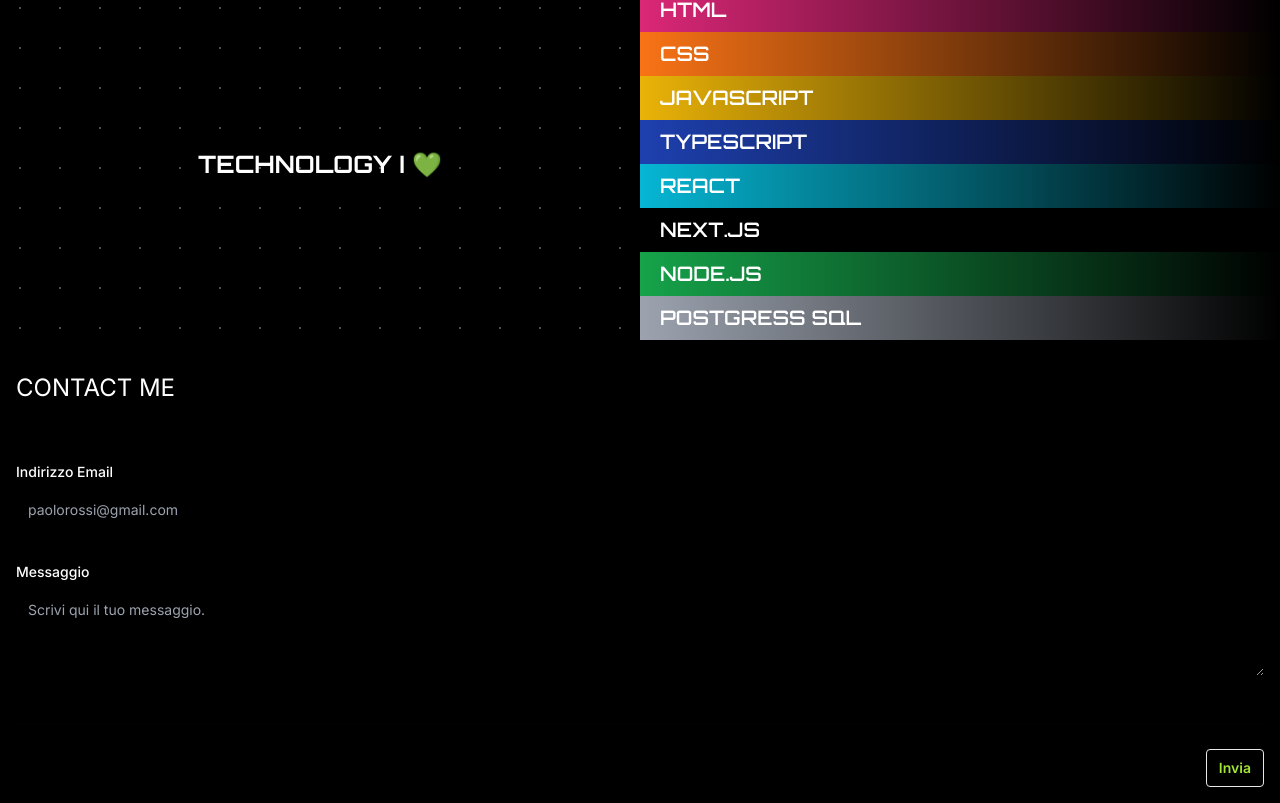
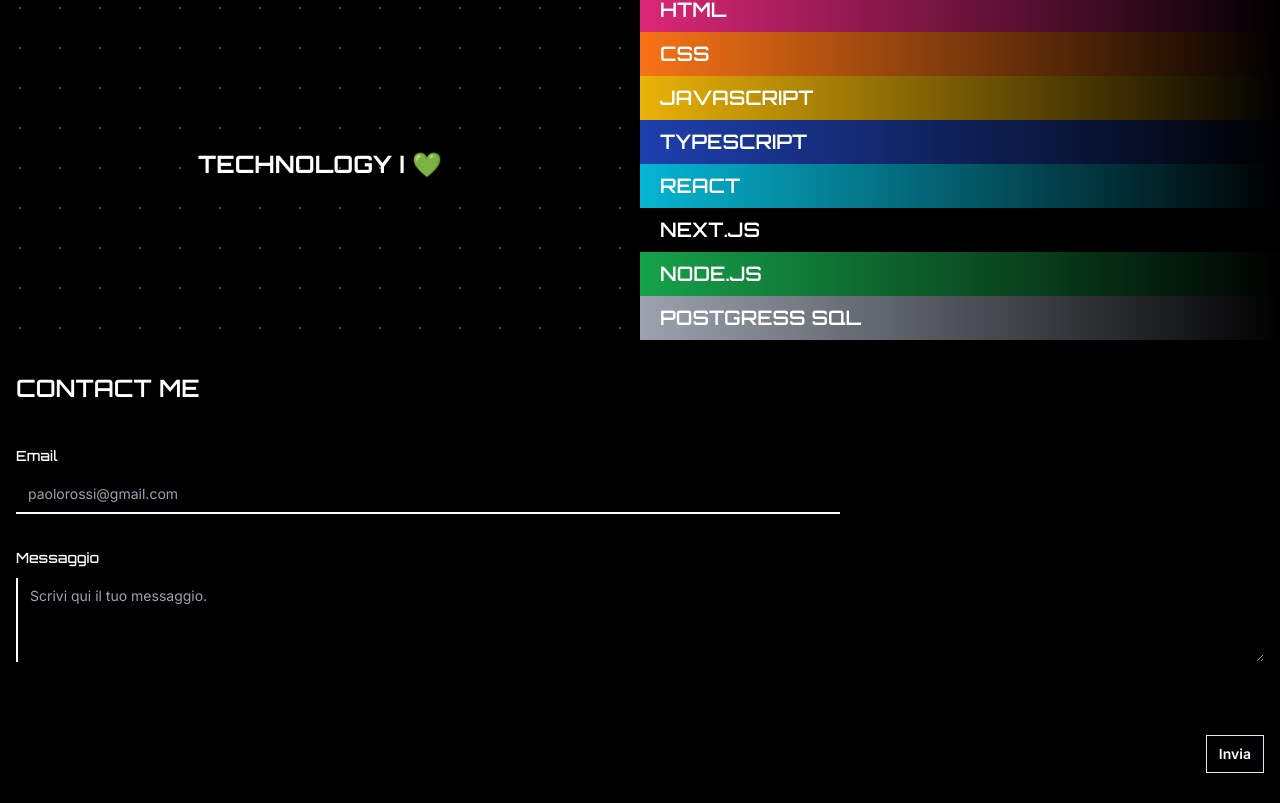
Before and after one commit to pietrolubrano/pietro-lubrano-web-dev, a Next.js app: page / in a window 1280 px wide. Shown: the part 812-1615 px from the top of the page. Built offline with nearby package versions, Linux system fonts and the light colour scheme; no server answers.

Commit message:
Contact form layout adjustment

```diff
--- a/src/app/components/ContactForm.tsx
+++ b/src/app/components/ContactForm.tsx
@@ -3,6 +3,7 @@
 import { useFormState, useFormStatus } from "react-dom";
 import { sendMail } from "../actions/mail";
 import { ArrowPathIcon } from "@heroicons/react/24/outline";
+import { orbitron } from "../layout";
 
 const FormBody = () => {
 
@@ -11,15 +12,15 @@ const FormBody = () => {
     return(<>
         <div className="space-y-12 ">
             <div className="border-b border-gray-900/10 pb-12">
-                {/* <h2 className="text-base font-semibold leading-7 text-gray-900">Profile</h2>
-                <p className="mt-1 text-sm leading-6 text-gray-600">
-                    This information will be displayed publicly so be careful what you share.
+                {/* <h2 className="text-base font-semibold leading-7 text-gray-900">Profile</h2> */}
+                {/* <p className="mt-1 text-sm leading-6 text-gray-400">
+                    Manda qui il tuo messaggio
                 </p> */}
                 <div className="mt-10 grid grid-cols-1 gap-x-6 gap-y-8 sm:grid-cols-6">
 
                     <div className="sm:col-span-4">
-                        <label htmlFor="from" className="block text-sm font-medium leading-6 text-white">
-                            Indirizzo Email
+                        <label htmlFor="from" className={`${orbitron.className} block text-sm font-medium leading-6 text-white"`}>
+                            Email
                         </label>
                         <div className="mt-2">
                             <input
@@ -30,13 +31,13 @@ const FormBody = () => {
                             autoComplete="email"
                             required
                             disabled={pending}
-                            className="block border-0 bg-black w-full py-1.5 text-white shadow-sm ring-0 ring-inset ring-gray-300 placeholder:text-gray-400 focus:ring-2 focus:ring-inset focus:ring-lime-300 sm:text-sm sm:leading-6"
+                            className="block border-0 border-b-2 border-white bg-black w-full py-1.5 text-white shadow-sm ring-0 ring-inset ring-gray-300 placeholder:text-gray-400 focus:ring-0 focus:ring-inset focus:border-lime-300 sm:text-sm sm:leading-6"
                             />
                         </div>
                     </div>
 
                     <div className="col-span-full">
-                        <label htmlFor="message" className="block text-sm font-medium leading-6 text-white">
+                        <label htmlFor="message" className={`${orbitron.className} block text-sm font-medium leading-6 text-white`}>
                             Messaggio
                         </label>
                         <div className="mt-2">
@@ -47,7 +48,7 @@ const FormBody = () => {
                             placeholder="Scrivi qui il tuo messaggio."
                             required
                             disabled={pending}
-                            className="block bg-black text-white w-full border-0 py-1.5 shadow-sm ring-0 ring-inset ring-gray-300 placeholder:text-gray-400 focus:ring-2 focus:ring-inset focus:ring-lime-300 sm:text-sm sm:leading-6"
+                            className="block bg-black border-l-2 border-white text-white w-full border-0 py-1.5 shadow-sm ring-0 ring-inset ring-gray-300 placeholder:text-gray-400 focus:ring-0 focus:ring-inset focus:border-lime-300 sm:text-sm sm:leading-6"
                             defaultValue={''}
                             />
                         </div>
@@ -61,15 +62,19 @@ const FormBody = () => {
             {/* <button type="button" className="text-sm font-semibold leading-6 text-gray-900">
                 Cancel
             </button> */}
-            <button
-                type="submit"
-                disabled={pending}
-                className="rounded border bg-black text-lime-400 px-3 py-2 text-sm font-semibold shadow-sm hover:bg-lime-400 hover:text-white focus-visible:outline focus-visible:outline-2 focus-visible:outline-offset-2 focus-visible:outline-lime-600"
-                >
-                {
-                    pending ? <ArrowPathIcon className="size-6 animate-spin" /> : 'Invia'
-                }
-            </button>
+            {
+                !pending ?
+                    <button
+                        type="submit"
+                        disabled={pending}
+                        className="border bg-black text-white px-3 py-2 text-sm font-semibold shadow-sm hover:text-lime-400 hover:border-lime-400 focus-visible:outline focus-visible:outline-2 focus-visible:outline-offset-2 focus-visible:outline-lime-600"
+                        >
+                        Invia
+                    </button>
+                :
+                    <ArrowPathIcon className="size-8 animate-spin text-lime-400" />
+            }
+
         </div>
     </>)
 }
--- a/src/app/layout.tsx
+++ b/src/app/layout.tsx
@@ -4,9 +4,9 @@ import "./globals.css";
 import Navbar from "./components/Navbar";
 
 const inter = Inter({ subsets: ["latin"] });
-const orbitron = Orbitron({ subsets: ["latin"]})
+export const orbitron = Orbitron({ subsets: ["latin"]})
 
-export const metadata: Metadata = {
+const metadata: Metadata = {
   title: "Pietro Lubrano - WEB DEV",
   description: "Generated by create next app",
 };
--- a/src/app/mail-template/mailFromWebsite.ts
+++ b/src/app/mail-template/mailFromWebsite.ts
@@ -30,7 +30,7 @@ export default function mailFromWebsite(from: string, text: string) {
       </head>
       <body>
         <main>
-          <h3>Dall'utente: <strong>${from}</strong></h3>
+          <h3>Da: <strong>${from}</strong></h3>
           <h3>Corpo del messaggio:</h3>
           <p>${text}</p>
         </main>
--- a/src/app/page.tsx
+++ b/src/app/page.tsx
@@ -1,9 +1,8 @@
-import { Orbitron } from "next/font/google";
 import { ArrowDownIcon } from "@heroicons/react/24/outline";
 import Link from "next/link";
 import ContactForm from "./components/ContactForm";
 
-const orbitron = Orbitron({ subsets: ["latin"]})
+import { orbitron } from "./layout";
 
 export default async function Home() {
 
@@ -22,7 +21,7 @@ export default async function Home() {
 
       </div>
 
-      <div id="technologies" className="grid md:grid-cols-2 items-center">
+      <div id="technologies" className="grid md:grid-cols-2 items-center mb-4">
         <h3 className={`text-2xl uppercase p-4 text-center font-bold ${orbitron.className}`}>Technology I 💚</h3>
         <ul className="font-semibold">
           {[
@@ -49,7 +48,7 @@ export default async function Home() {
       </div>
 
       <div className="container mx-auto p-4 bg-black">
-        <p className="text-2xl uppercase py-4">
+        <p className={`${orbitron.className} text-2xl font-semibold uppercase py-4"`}>
           Contact me
         </p>
         <ContactForm />
```
